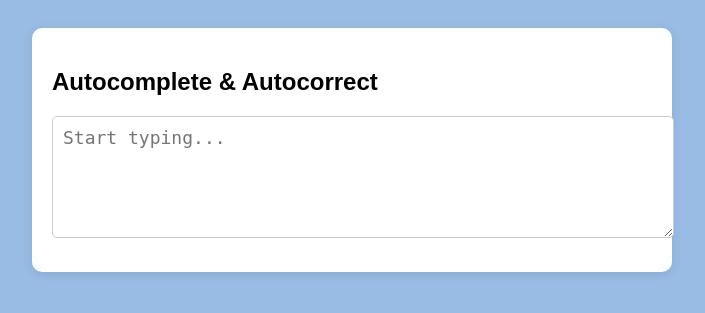
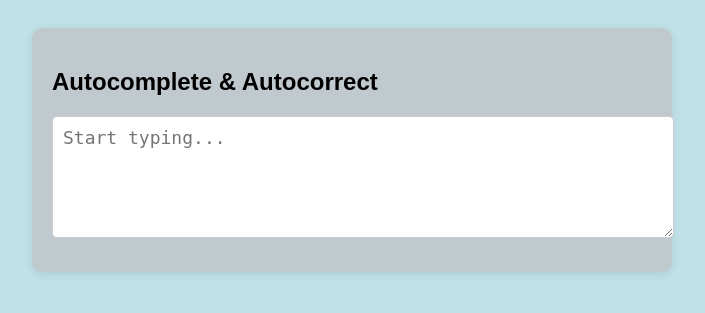
Before and after one commit to DEVang0876/AutoComplete, a Flask app: page / in a window 1280 px wide. Shown: the top 313 px of the page, without its empty margins (288-993 px from the left). Run offline with Flask 3, Linux system fonts and the light colour scheme.

Commit message:
color theme

```diff
--- a/static/style.css
+++ b/static/style.css
@@ -1,6 +1,6 @@
 body {
     font-family: sans-serif;
-    background: #98bce4;
+    background: lab(87.33% -9.74 -7.73);
     padding: 20px;
 }
 
@@ -8,7 +8,7 @@ body {
     max-width: 600px;
     margin: auto;
     padding: 20px;
-    background: white;
+    background: rgb(192, 201, 205);
     border-radius: 10px;
     box-shadow: 0 2px 10px rgba(0,0,0,0.1);
 }
```
